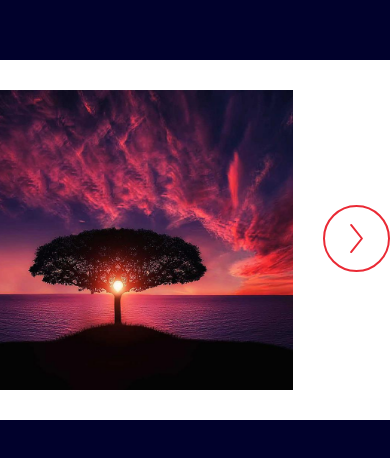
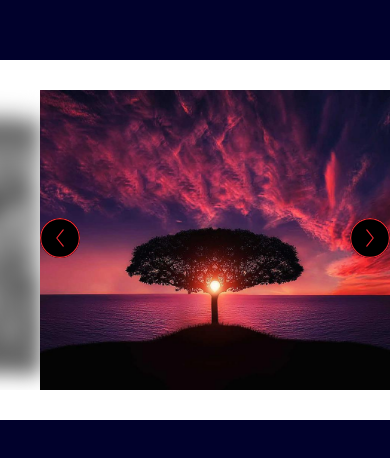
Before and after one commit to TurkhanIusubov/slider.github.io, a plain HTML site: page index.html in a window 390 px wide. Shown: the part 182-640 px from the top of the page. Drawn offline with Linux system fonts and the light colour scheme.

Commit message:
Fourth commit

```diff
--- a/app.js
+++ b/app.js
@@ -14,7 +14,14 @@ console.log(slider_content.length);
 
 if(slider_content.length > 3){
     sliderArea.style.maxWidth = '1200px'
-    slideContainer.style.maxWidth = '1200px'
+    slideContainer.style.maxWidth = '1297px'
+    // if(screen.width > 768){
+    //     sliderArea.style.maxWidth = '1200px'
+    //     slideContainer.style.maxWidth = '1297px'
+    // } else {
+    //     sliderArea.style.maxWidth = '768px'
+    //     // slideContainer.style.maxWidth = '1297px'
+    // }
     // sliderArea.style.backgroundColor = 'red'
 } else {
     sliderArea.style.maxWidth = '850px'
@@ -53,10 +60,10 @@ rightArr.addEventListener('click', () => {
     rightArr.setAttribute('style', 'pointer-events: none;')
 
     sliderArea.children[sliderArea.children.length - 2].setAttribute('style', ' position: relative; z-index: 1; object-fit:cover; height: 300px; margin-right: 0;')
-    sliderArea.children[sliderArea.children.length - 2].children[0].setAttribute('style', 'filter: blur(0px); width: 100%;')
+    sliderArea.children[sliderArea.children.length - 2].children[0].setAttribute('style', 'filter: blur(0px); width: 100%; ')
 
     sliderArea.children[sliderArea.children.length - 1].setAttribute('style', ' position: relative; z-index: 0; height: 265px; min-width: 0px !important; margin:0px;')
-    sliderArea.children[sliderArea.children.length - 1].children[0].setAttribute('style', 'filter: blur(10px) grayscale(100); width: 320px;')
+    sliderArea.children[sliderArea.children.length - 1].children[0].setAttribute('style', 'filter: blur(10px) grayscale(100); width: 80%; gap: 0px; margin:0;')
 
 
     setTimeout(() => {
@@ -75,7 +82,7 @@ rightArr.addEventListener('click', () => {
 
 leftArr.addEventListener('click', () => {
 
-    sliderArea.children[sliderArea.children.length - 1].setAttribute('style', 'height: 265px; min-width: 350px;')
+    sliderArea.children[sliderArea.children.length - 1].setAttribute('style', 'height: 265px; min-width: 350px; ')
     sliderArea.children[sliderArea.children.length - 1].children[0].setAttribute('style', 'filter: blur(10px) grayscale(100); width: 320;')
     createSlideContentAppe(sliderArea.children[0].children[0].src)
 
--- a/main.scss
+++ b/main.scss
@@ -48,6 +48,8 @@ body{
             }
         }
 
+
+
         .slider{
             width: 100%;
             max-width: 1200px;
@@ -72,6 +74,8 @@ body{
                 justify-content: flex-end;
                 align-items: center;
 
+
+
                 img{
                     width: 300px;
                     height: 100%;
@@ -90,6 +94,52 @@ body{
                 }
             }
         }
+
+        @media (max-width: 768px){
+            gap: 5px;
+
+            .leftarr{
+                right: 310px;
+            }
+
+            .rightarr{
+                position: absolute;
+                right: 0;
+                z-index: 10;
+            }
+
+            .arrow{
+                svg{
+                    background-color: black;
+                    border-radius: 50%;
+                    width: 40px;
+                    height: 40px;
+                }
+            }
+
+            .slider{
+
+                // .slider-content{
+                //     // min-width: 270px !important;
+
+                //     img{
+                //         width: 230px;
+                //     }
+
+                //     &:last-child{
+                //         height: 265px;
+                //         width: 100%;
+
+                //         img{
+                //             width: 100%;
+                //             height: 300px;
+                //             filter: blur(0px) grayscale(0);
+                //         }
+                //     }
+                // }
+            }
+        }
+
     }
 
 }
```
Also changed, not shown: main.css, 1 other file.
